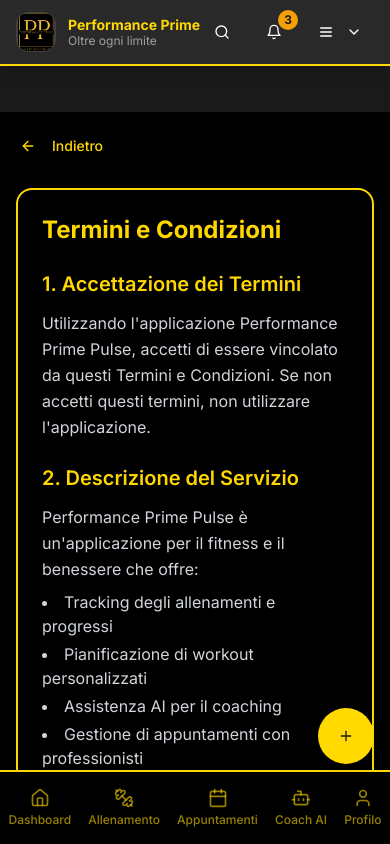
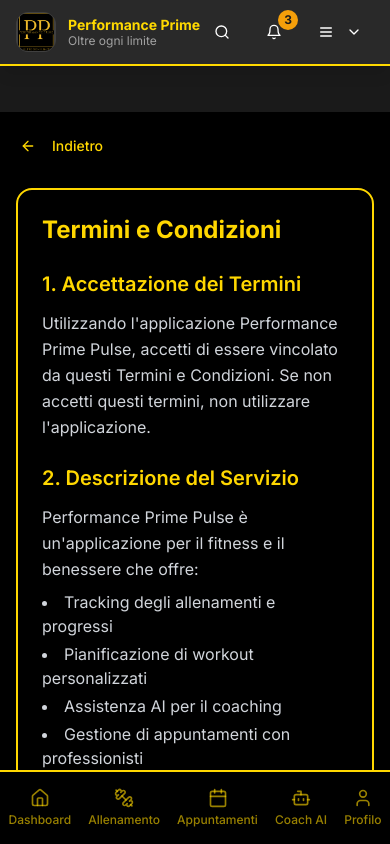
Before and after one commit to Mattiasilvester/performance-prime-pulse, a React (Vite) app: page /terms-and-conditions in a window 390 px wide. Shown: the top 844 px of the page. Built offline with nearby package versions, Linux system fonts and the light colour scheme.

Commit message:
feat: rimosso completamente Floating Action Button - eliminato file FloatingActionButton.tsx - rimosso import e utilizzo da AppLayout.tsx - aggiornata documentazione senza riferimenti FAB - layout semplificato con navigazione più pulita

```diff
--- a/src/components/layout/AppLayout.tsx
+++ b/src/components/layout/AppLayout.tsx
@@ -2,7 +2,6 @@
 import React from 'react';
 import { Header } from './Header';
 import { BottomNavigation } from './BottomNavigation';
-import { FloatingActionButton } from './FloatingActionButton';
 
 interface AppLayoutProps {
   children: React.ReactNode;
@@ -21,9 +20,6 @@ export const AppLayout: React.FC<AppLayoutProps> = ({ children }) => {
 
       {/* Bottom Navigation */}
       <BottomNavigation />
-
-      {/* Floating Action Button */}
-      <FloatingActionButton />
     </div>
   );
 };
--- a/src/components/layout/FloatingActionButton.tsx
+++ /dev/null
@@ -1,74 +0,0 @@
-import { useState } from 'react';
-import { Plus, Clock, BookOpen, CreditCard, X } from 'lucide-react';
-import { Button } from '@/components/ui/button';
-import { useNavigate } from 'react-router-dom';
-import { useTranslation } from '@/hooks/useTranslation';
-
-export const FloatingActionButton = () => {
-  const [isOpen, setIsOpen] = useState(false);
-  const navigate = useNavigate();
-  const { t } = useTranslation();
-
-  const quickActions = [
-    {
-      id: 'timer',
-      label: 'Timer',
-      icon: Clock,
-      path: '/timer',
-      color: 'bg-brand-primary hover:bg-brand-primary/80'
-    },
-    {
-      id: 'notes',
-      label: 'Note',
-      icon: BookOpen,
-      path: '/notes',
-      color: 'bg-interactive-primary hover:bg-interactive-primary/80'
-    },
-    {
-      id: 'subscriptions',
-      label: 'Abbonamenti',
-      icon: CreditCard,
-      path: '/subscriptions',
-      color: 'bg-surface-secondary hover:bg-surface-secondary/80'
-    },
-  ];
-
-  const handleActionClick = (path: string) => {
-    navigate(path);
-    setIsOpen(false);
-  };
-
-  return (
-    <div className="lg:hidden fixed bottom-20 right-4 z-50">
-      {/* Quick Actions */}
-      {isOpen && (
-        <div className="absolute bottom-16 right-0 space-y-2">
-          {quickActions.map((action) => {
-            const Icon = action.icon;
-            return (
-              <Button
-                key={action.id}
-                onClick={() => handleActionClick(action.path)}
-                className={`${action.color} text-background shadow-lg w-12 h-12 rounded-full flex items-center justify-center transition-all duration-200 hover:scale-110`}
-              >
-                <Icon className="h-5 w-5" />
-              </Button>
-            );
-          })}
-        </div>
-      )}
-
-      {/* Main FAB */}
-      <Button
-        onClick={() => setIsOpen(!isOpen)}
-        className={`${
-          isOpen
-            ? 'bg-interactive-danger hover:bg-interactive-danger/80'
-            : 'bg-brand-primary hover:bg-brand-primary/80'
-        } text-background shadow-lg w-14 h-14 rounded-full flex items-center justify-center transition-all duration-200 hover:scale-110`}
-      >
-        {isOpen ? <X className="h-6 w-6" /> : <Plus className="h-6 w-6" />}
-      </Button>
-    </div>
-  );
-};
```
Also changed, not shown: 2 other files (tests, documents, lock files or other folders).
